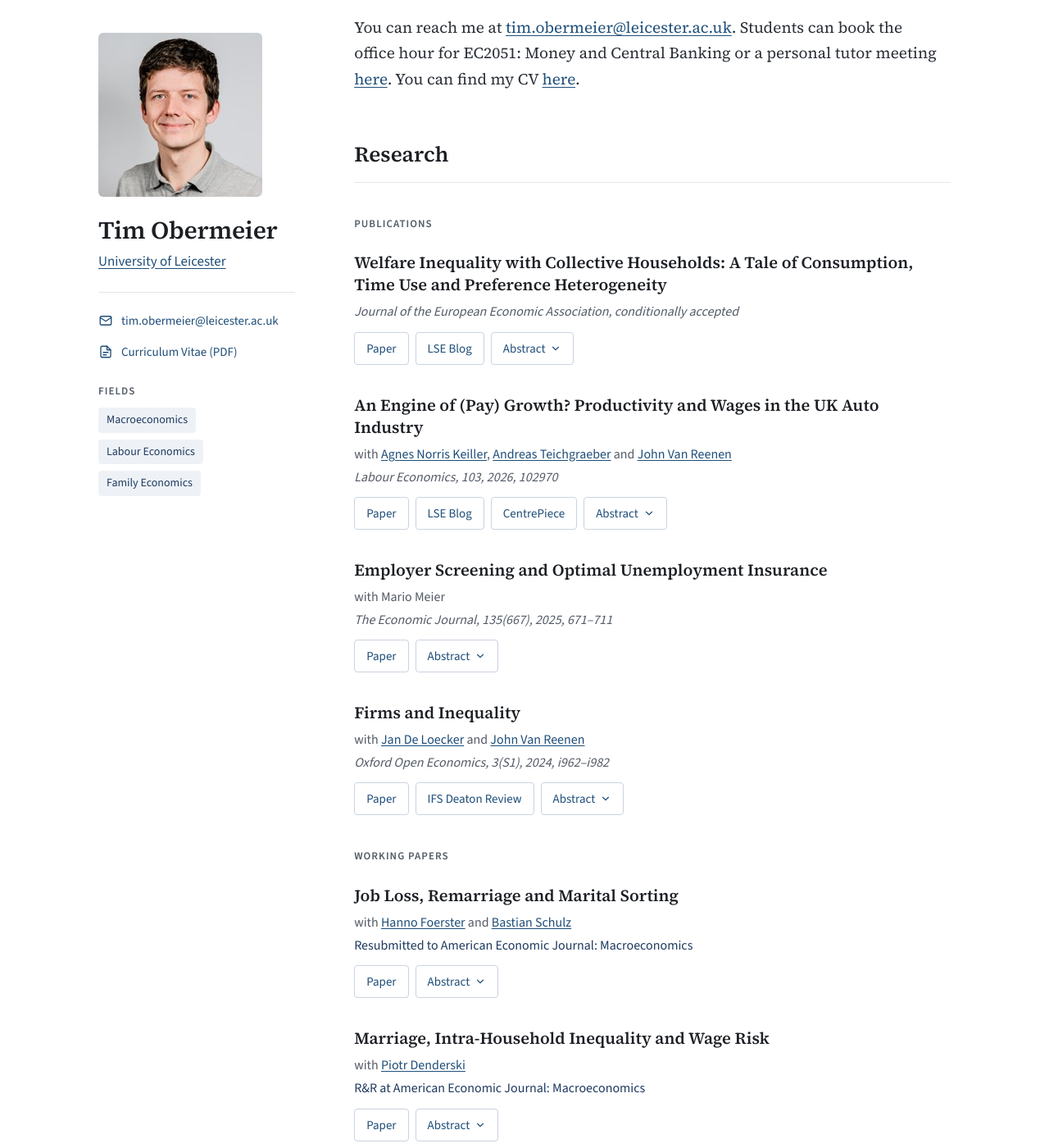
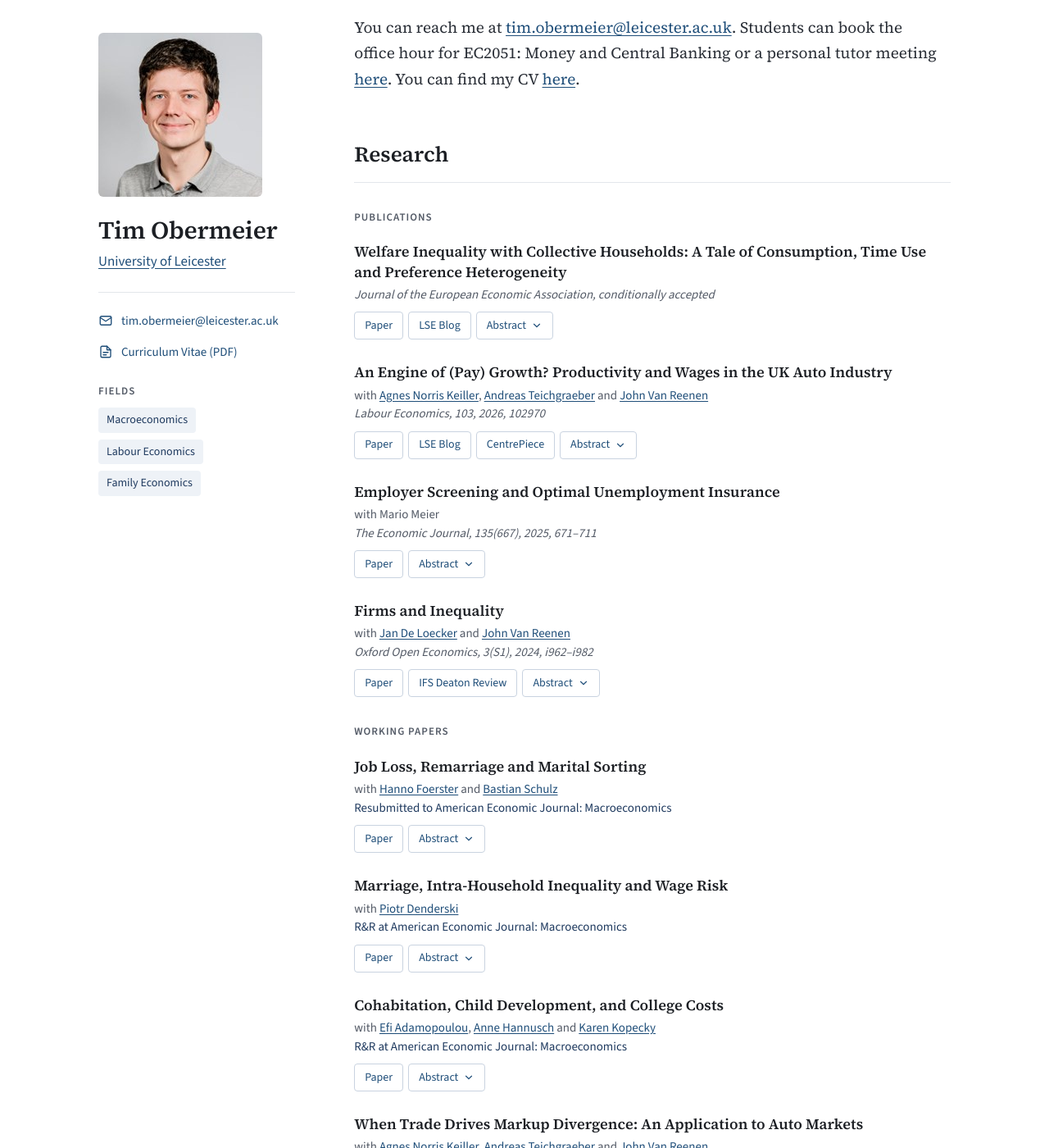
Before and after one commit to timobermeier/timobermeier.github.io, a Jekyll site: the page built from index.html, in a window 1280 px wide and 1400 px high, scrolled down 302 px. Shown: the whole window at 82% size. Built offline with Jekyll 4.4.1, drawn with Linux system fonts in a browser that asks for light colours.

Commit message:
Make the research list more compact
Slightly smaller paper titles, details and buttons, and tighter spacing
between papers. Buttons keep full size on phones for easy tapping.

Co-Authored-By: Claude Opus 5.5 <noreply@anthropic.com>
Claude-Session: https://claude.ai/code/session_01UFbgWnbV2xVd8YxFu3KQxf

```diff
--- a/assets/css/site.css
+++ b/assets/css/site.css
@@ -60,14 +60,14 @@ a:hover { color: var(--accent-dark); }
 .section { margin-bottom: 56px; }
 .section-title { margin: 0 0 28px; padding-bottom: 12px; border-bottom: 1px solid var(--line); font-family: var(--serif); font-size: 26px; font-weight: 600; }
 .lead { font-family: var(--serif); font-size: 19px; line-height: 1.65; color: var(--ink-2); max-width: 680px; margin: 0 0 16px; }
-.subsection-title { margin: 40px 0 24px; font-size: 13px; font-weight: 600; letter-spacing: 0.08em; text-transform: uppercase; color: var(--muted); }
+.subsection-title { margin: 32px 0 20px; font-size: 13px; font-weight: 600; letter-spacing: 0.08em; text-transform: uppercase; color: var(--muted); }
 .section p { max-width: 720px; }
 
 .btn {
   display: inline-flex; align-items: center; gap: 6px;
-  font: inherit; font-size: 15px; font-weight: 500; line-height: 1.2;
+  font: inherit; font-size: 14px; font-weight: 500; line-height: 1.2;
   color: var(--accent); background: #fff;
-  min-height: 40px; padding: 9px 14px; border: 1px solid var(--btn-line); border-radius: 4px;
+  min-height: 34px; padding: 6px 12px; border: 1px solid var(--btn-line); border-radius: 4px;
   text-decoration: none; cursor: pointer;
 }
 .btn:hover { background: var(--tint); color: var(--accent-dark); border-color: #aebcce; }
@@ -76,17 +76,17 @@ a:hover { color: var(--accent-dark); }
 .btn[hidden] { display: none; }
 
 /* ---------- Papers ---------- */
-.paper { margin-bottom: 36px; }
+.paper { margin-bottom: 28px; }
 .paper:last-child { margin-bottom: 0; }
 .paper-title a { color: inherit; text-decoration: none; }
 .paper-title a:hover { color: var(--accent); text-decoration: underline; }
-.paper-title { margin: 0 0 6px; font-family: var(--serif); font-size: 20px; font-weight: 600; line-height: 1.35; }
-.paper-meta, .paper-venue, .paper-status { margin: 0 0 2px; font-size: 16px; color: var(--muted); }
+.paper-title { margin: 0 0 4px; font-family: var(--serif); font-size: 18px; font-weight: 600; line-height: 1.35; }
+.paper-meta, .paper-venue, .paper-status { margin: 0; font-size: 15px; line-height: 1.5; color: var(--muted); }
 .paper-venue { font-style: italic; }
 .paper-status { color: var(--tint-ink); font-weight: 500; }
-.paper-actions { display: flex; flex-wrap: wrap; gap: 8px; margin-top: 12px; }
-.abstract { margin-top: 14px; padding: 16px 20px; background: #f7f9fb; border-radius: 4px; max-width: 760px; }
-.abstract p { margin: 0; font-size: 16px; line-height: 1.65; color: #3f4652; }
+.paper-actions { display: flex; flex-wrap: wrap; gap: 6px; margin-top: 10px; }
+.abstract { margin-top: 12px; padding: 14px 18px; background: #f7f9fb; border-radius: 4px; max-width: 760px; }
+.abstract p { margin: 0; font-size: 15px; line-height: 1.6; color: #3f4652; }
 
 .footer { margin-top: 24px; padding-top: 24px; border-top: 1px solid var(--line); font-size: 14px; color: #6a717d; }
 
@@ -100,4 +100,5 @@ a:hover { color: var(--accent-dark); }
   .contact, .fields { grid-column: 1 / -1; }
   .fields { display: none; }
   .page-title { font-size: 30px; }
+  .btn { min-height: 40px; padding: 9px 14px; }
 }
```
